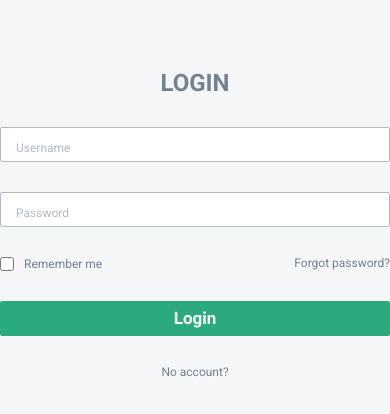
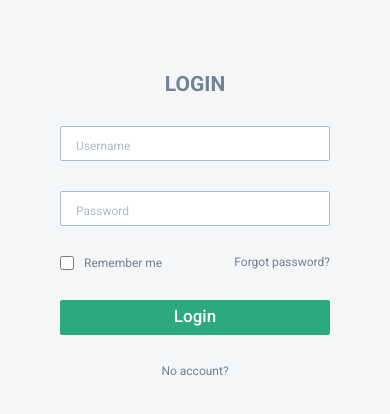
Before and after one commit to Loktysh/price-checker-front, a React (Create React App) app: page /login in a window 390 px wide. Shown: the part 260-674 px from the top of the page. Built offline with nearby package versions, Linux system fonts and the light colour scheme; no server answers.

Commit message:
feat: add responsiveness for auth form

```diff
--- a/src/components/common/AuthForm/styled.ts
+++ b/src/components/common/AuthForm/styled.ts
@@ -12,6 +12,10 @@ import {
 export const StyledForm = styled.form`
   margin: auto;
   width: 40rem;
+
+  @media (max-width: 600px) {
+    width: 30rem;
+  }
 `;
 
 export const FormTitle = styled.h2`
@@ -19,6 +23,10 @@ export const FormTitle = styled.h2`
   font-weight: 700;
   font-size: 2.4rem;
   color: ${COLOR_GRAY_300};
+
+  @media (max-width: 600px) {
+    font-size: 2.1rem;
+  }
 `;
 
 export const StyledInput = styled.input`
@@ -38,6 +46,10 @@ export const StyledInput = styled.input`
   :hover {
     border-color: ${COLOR_BLACK};
   }
+
+  @media (max-width: 600px) {
+    width: 90%;
+  }
 `;
 
 export const StyledCheckbox = styled.input`
@@ -52,6 +64,10 @@ export const OptionalStyledDiv = styled.div`
   display: flex;
   align-items: center;
   justify-content: space-between;
+
+  @media (max-width: 600px) {
+    width: 90%;
+  }
 `;
 
 export const StyledRememberOptionContainer = styled.div`
@@ -95,6 +111,11 @@ export const StyledButton = styled.button`
   :hover {
     border-color: ${COLOR_BLACK};
   }
+
+  @media (max-width: 600px) {
+    width: 90%;
+    font-weight: 500;
+  }
 `;
 
 export const StyledErrorMessage = styled.p`
```
